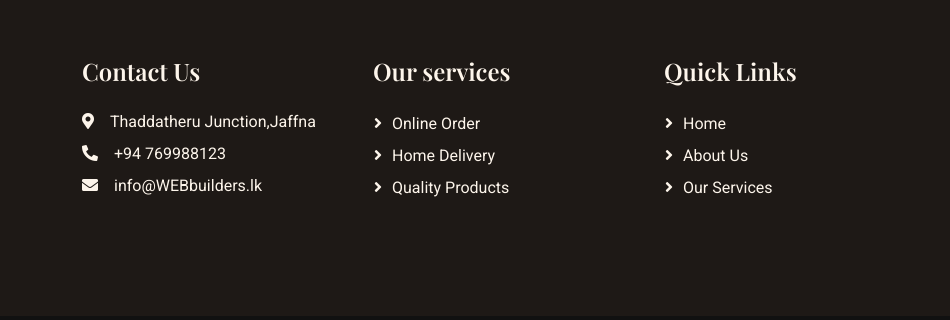
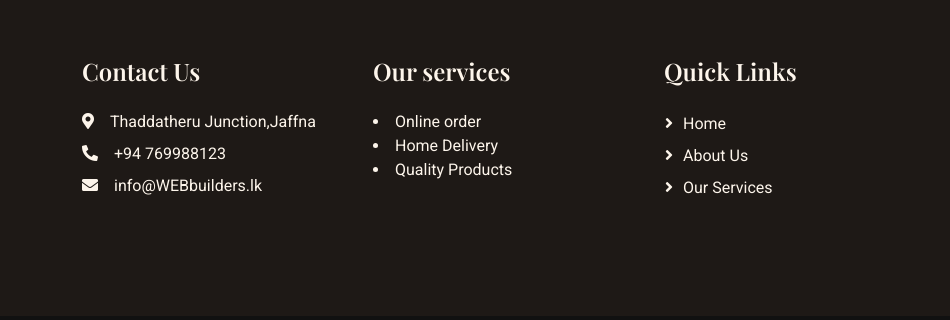
Before and after one commit to Dilax-lab/bakery1, a plain HTML site: page contact.html in a window 1280 px wide. Shown: the part 1824-2144 px from the top of the page, 0-950 px from the left. Drawn offline with nearby package versions, Linux system fonts and the light colour scheme.

Commit message:
Update contact.html

```diff
--- a/contact.html
+++ b/contact.html
@@ -166,9 +166,9 @@
                 </div>
                 <div class="col-lg-3 col-md-6">
                     <h4 class="text-light mb-4">Our services</h4>
-                    <a class="btn btn-link" >Online order</a>
-                    <a class="btn btn-link" >Home Delivery</a>
-                    <a class="btn btn-link" >Quality Products</a>
+                      <li>Online order</li>
+                    <li>Home Delivery</li>
+                    <li>Quality Products</li>
 
                 </div>
                 <div class="col-lg-3 col-md-6">
```
